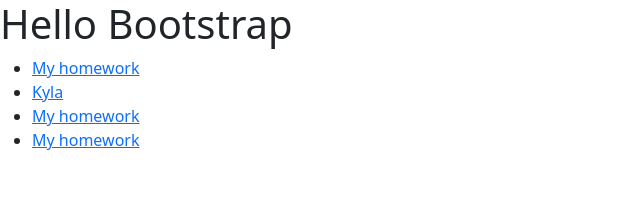
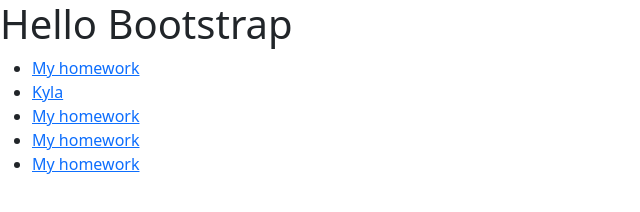
Before and after one commit to weihaolai/starter, a plain HTML site: page index.html in a window 1280 px wide. Shown: the whole page, without its empty margins (0-640 px from the left). Drawn offline with nearby package versions, Linux system fonts and the light colour scheme.

Commit message:
Update index.html

```diff
--- a/index.html
+++ b/index.html
@@ -15,6 +15,7 @@
         <li><a href="1107200052.html">Kyla</a></li>
         <li><a href="1108211096.html">My homework</a></li>
         <li><a href="1110211088.html">My homework</a></li>
+        <li><a href="1110211036.html">My homework</a></li>
     </ul>
 
 </body>
```
